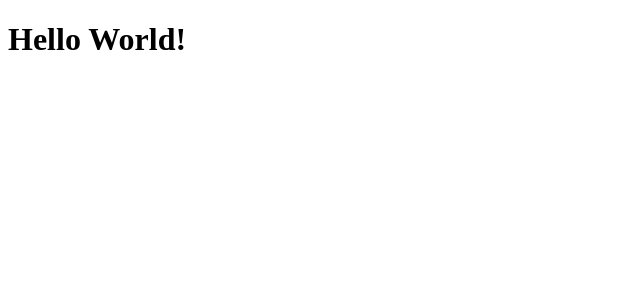
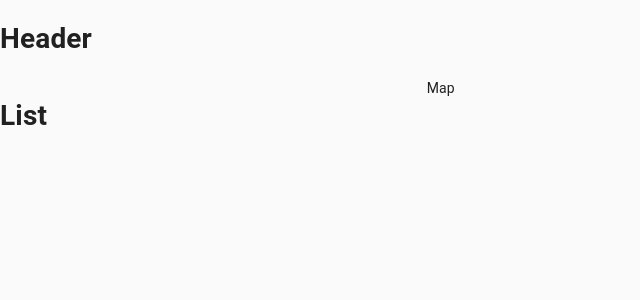
Before and after one commit to MrAdamUs/travel-advisor-project, a React (Create React App) app: page / in a window 1280 px wide. Shown: the top 300 px of the page, without its empty margins (0-640 px from the left). Built offline with nearby package versions, Linux system fonts and the light colour scheme.

Commit message:
create my main components and styled home page

```diff
--- a/src/App.js
+++ b/src/App.js
@@ -1,10 +1,25 @@
 import React from 'react';
+
+import Header from './components/Header/Header';
+import List from './components/List/List';
+import Map from './components/Map/Map';
+
+import { CssBaseline, Grid } from '@material-ui/core';
 
 function App() {
   return (
-    <div>
-      <h1>Hello World!</h1>
-    </div>
+    <>
+      <CssBaseline />
+      <Header />
+      <Grid container spacing={3} style={{ width: '100%' }}>
+        <Grid item xs={12} md={4}>
+          <List />
+        </Grid>
+        <Grid item xs={12} md={8}>
+          <Map />
+        </Grid>
+      </Grid>
+    </>
   );
 }
 
--- /dev/null
+++ b/src/components/Header/Header.js
@@ -0,0 +1,7 @@
+import React from 'react';
+
+const Header = () => {
+  return <h1>Header</h1>;
+};
+
+export default Header;
--- /dev/null
+++ b/src/components/List/List.js
@@ -0,0 +1,7 @@
+import React from 'react';
+
+const List = () => {
+  return <h1>List</h1>;
+};
+
+export default List;
--- /dev/null
+++ b/src/components/Map/Map.js
@@ -0,0 +1,7 @@
+import React from 'react';
+
+const Map = () => {
+  return <div>Map</div>;
+};
+
+export default Map;
```
Also changed, not shown: src/components/PlaceDetails/PlaceDetails.js (added, +7 -0 lines), src/components/Header/styles.js (added), src/components/List/styles.js (added), src/components/Map/styles.js (added), src/components/PlaceDetails/styles.js (added).
